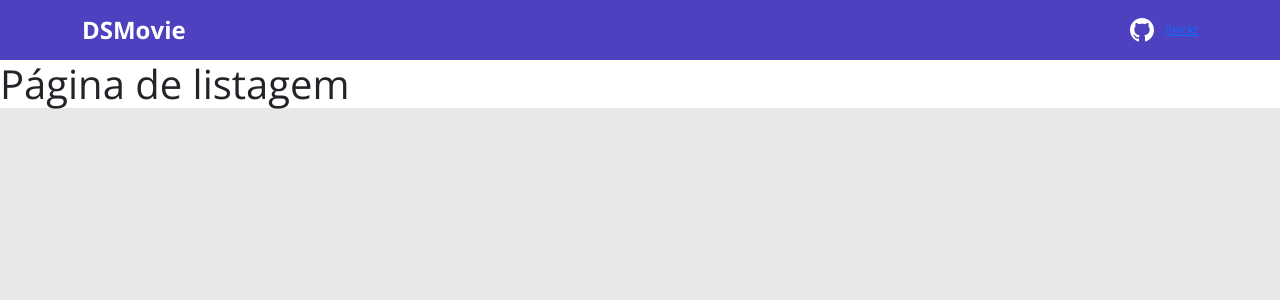
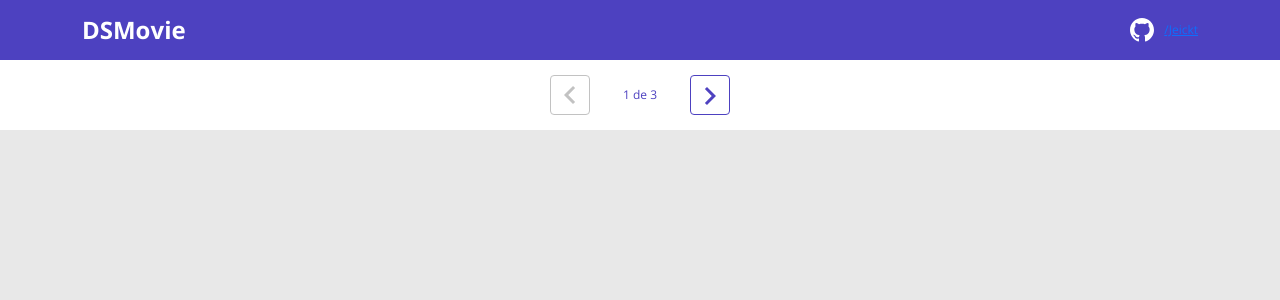
Before and after one commit to Jeickt/dsmovie, a React (Create React App) app in the folder frontend/: page / in a window 1280 px wide. Shown: the top 300 px of the page. Built offline with nearby package versions, Linux system fonts and the light colour scheme.

Commit message:
Pagination layout

```diff
--- a/frontend/src/components/Navbar/index.tsx
+++ b/frontend/src/components/Navbar/index.tsx
@@ -1,6 +1,6 @@
 import React from 'react';
-import { ReactComponent as GithubIcon } from 'assets/img/Github.svg';
-import './styles.css'
+import { ReactComponent as GithubIcon } from 'assets/img/github.svg';
+import './styles.css';
 
 function Navbar() {
   return (
--- /dev/null
+++ b/frontend/src/components/Pagination/index.tsx
@@ -0,0 +1,21 @@
+import React from 'react';
+import { ReactComponent as Arrow } from 'assets/img/arrow.svg';
+import './styles.css';
+
+function Pagination() {
+  return (
+    <div className="dsmovie-pagination-container">
+      <div className="dsmovie-pagination-box">
+        <button className="dsmovie-pagination-button" disabled={true}>
+          <Arrow />
+        </button>
+        <p>{`${1} de ${3}`}</p>
+        <button className="dsmovie-pagination-button" disabled={false}>
+          <Arrow className="dsmovie-flip-horizontal" />
+        </button>
+      </div>
+    </div>
+  );
+}
+
+export default Pagination;
--- /dev/null
+++ b/frontend/src/components/Pagination/styles.css
@@ -0,0 +1,54 @@
+.dsmovie-pagination-container {
+  padding: 15px 0;
+  display: flex;
+  justify-content: center;
+  align-items: center;
+}
+
+.dsmovie-pagination-box {
+  width: 180px;
+  display: flex;
+  justify-content: space-between;
+  align-items: center;
+}
+
+.dsmovie-pagination-box form {
+  width: 100%;
+  display: flex;
+}
+
+.dsmovie-pagination-button {
+  width: 40px;
+  height: 40px;
+  border-radius: 4px;
+  background-color: #fff;
+  display: flex;
+  justify-content: center;
+  align-items: center;
+  border: 1px solid var(--color-primary);
+  cursor: pointer;
+}
+
+.dsmovie-pagination-button svg {
+  filter: brightness(0) saturate(100%) invert(26%) sepia(19%) saturate(7395%)
+    hue-rotate(234deg) brightness(89%) contrast(92%);
+}
+
+.dsmovie-pagination-button:disabled {
+  border: 1px solid #c2c2c2;
+  cursor: unset;
+}
+
+.dsmovie-pagination-button:disabled svg {
+  filter: none;
+}
+
+.dsmovie-pagination-container p {
+  margin: 0;
+  font-size: 12px;
+  color: var(--color-primary);
+}
+
+.dsmovie-flip-horizontal {
+  transform: rotate(180deg);
+}
--- a/frontend/src/pages/Listing/index.tsx
+++ b/frontend/src/pages/Listing/index.tsx
@@ -1,9 +1,8 @@
-import React from 'react'
+import React from 'react';
+import Pagination from 'components/Pagination';
 
 function Listing() {
-  return (
-    <h1>Página de listagem</h1>
-  )
+  return <Pagination />;
 }
 
 export default Listing;
```
Also changed, not shown: frontend/src/assets/img/arrow.svg (added).
